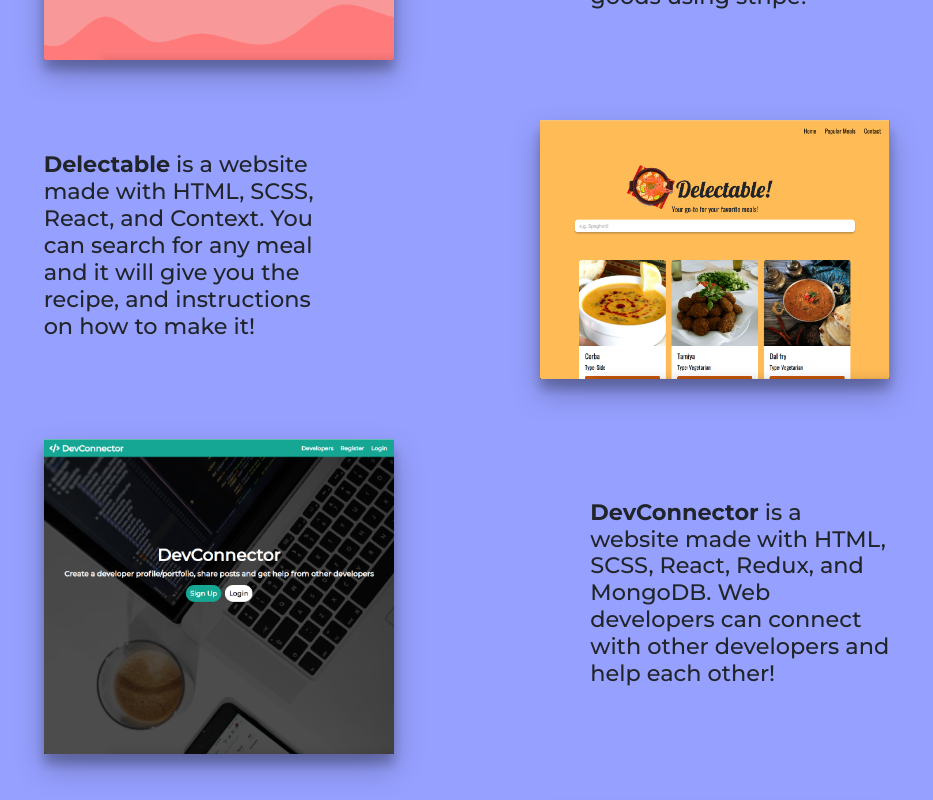
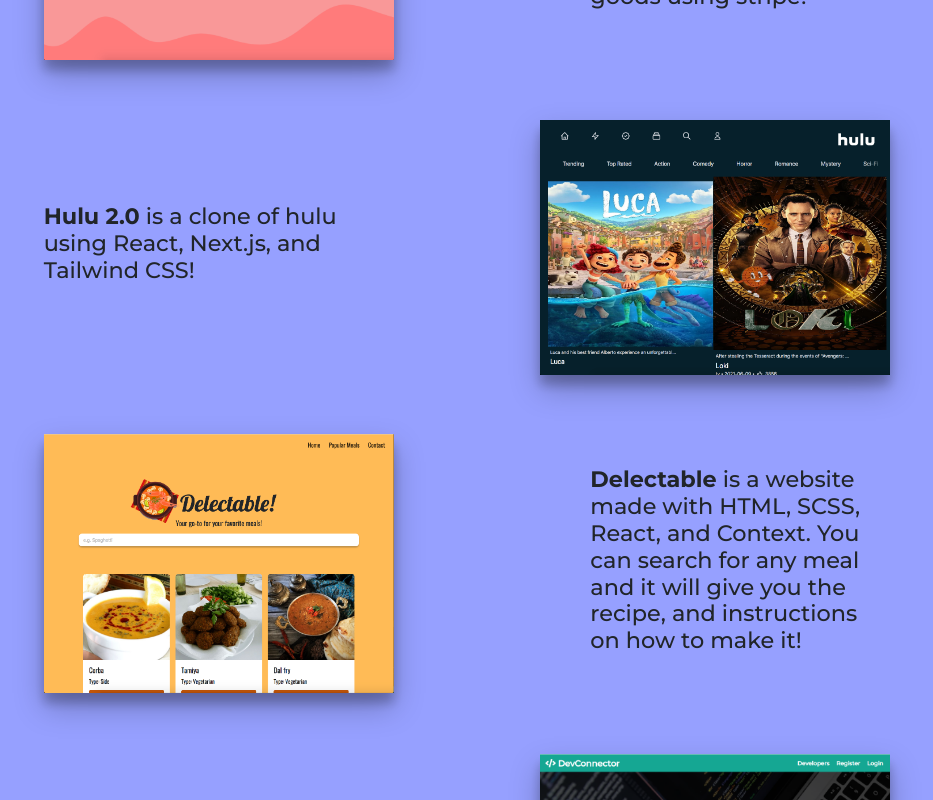
Before and after one commit to tom318267/portfolio, a React (Create React App) app: page / in a window 1280 px wide. Shown: the part 2900-3700 px from the top of the page, without its empty margins (173-1106 px from the left). Built offline with nearby package versions, Linux system fonts and the light colour scheme; no server answers.

Commit message:
add hulu2

```diff
--- a/src/components /MyWork/MyWork.js
+++ b/src/components /MyWork/MyWork.js
@@ -8,6 +8,7 @@
 import aboveall from "../../assets/aboveall.png";
 import splash from "../../assets/splash.png";
 import delectable from "../../assets/delectable.png";
+import hulu2 from "../../assets/hulu2.png";
 import Aos from "aos";
 import "aos/dist/aos.css";
 import "./MyWork.scss";
@@ -62,6 +63,20 @@
         >
           {" "}
           <img className="hvr-grow" src={bakery} alt="kristen's-bakery" />
+        </a>
+      </div>
+      <div data-aos="fade-left" className="work-container">
+        <h3>
+          <strong>Hulu 2.0</strong> is a clone of hulu using React, Next.js, and
+          Tailwind CSS!
+        </h3>
+        <a
+          rel="noreferrer"
+          target="_blank"
+          href="https://hulu2-nine.vercel.app/"
+        >
+          {" "}
+          <img className="hvr-grow" src={hulu2} alt="hulu2" />
         </a>
       </div>
       <div data-aos="fade-right" className="work-container">
```
Also changed, not shown: src/assets/hulu2.png (added).
